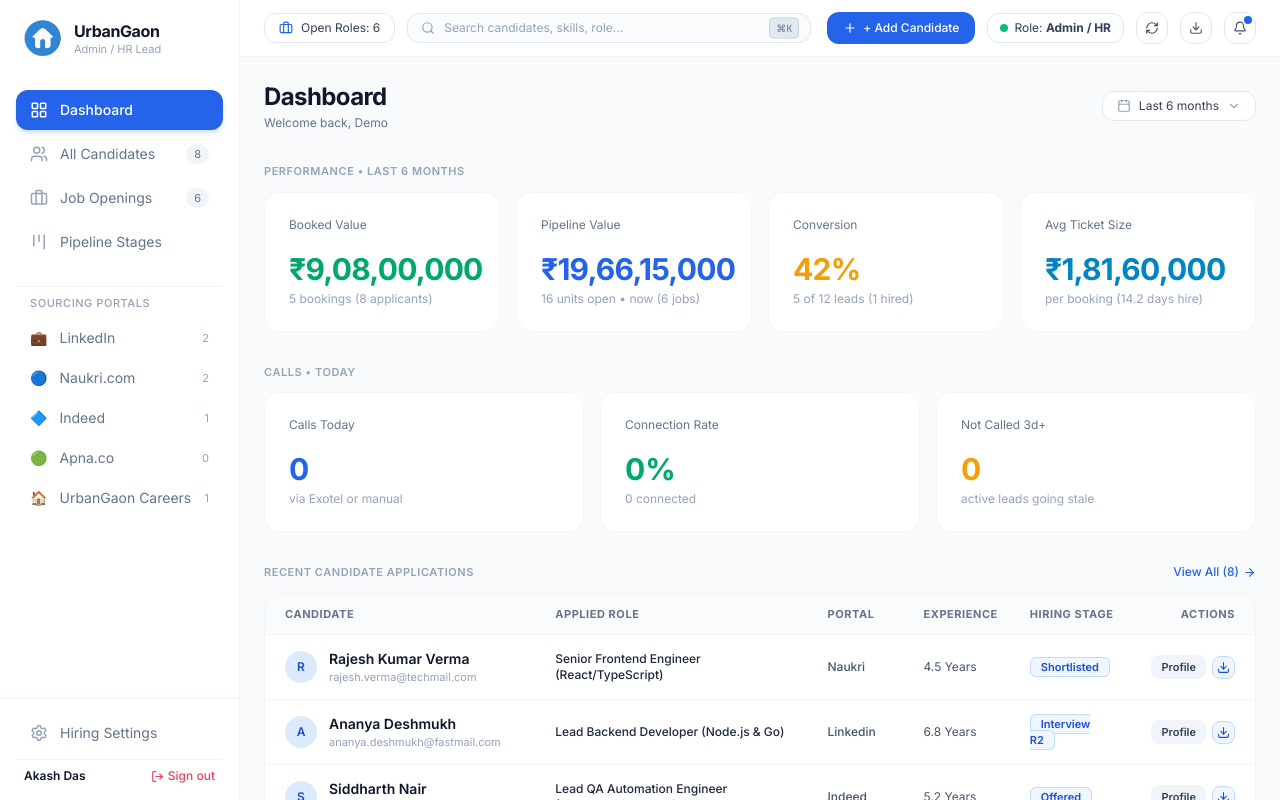
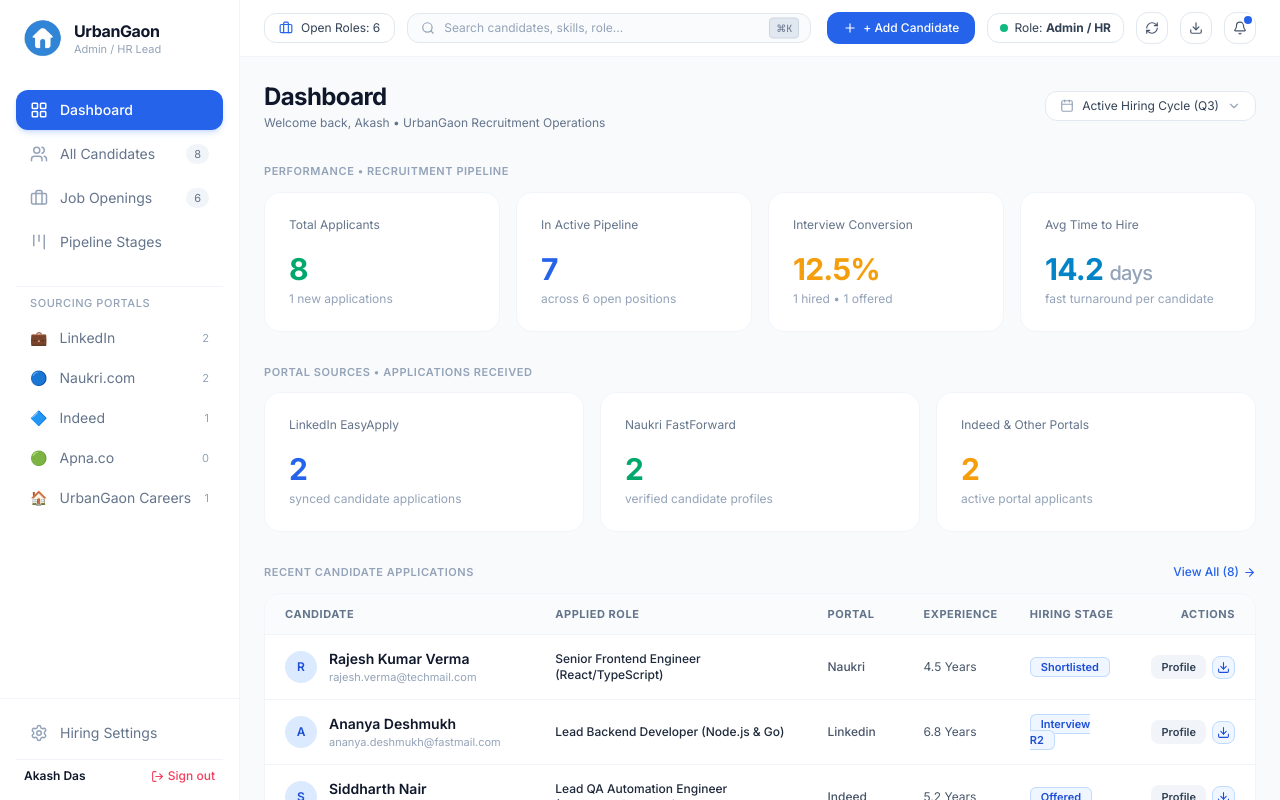
Before and after one commit to techdesk-del/recruitment-portal, a React (Vite) app: page / in a window 1280 px wide. Shown: the top 800 px of the page. Built offline with nearby package versions, Linux system fonts and the light colour scheme; no server answers.

Commit message:
feat: sync all tab contents dynamically with candidate database and portal filters

```diff
--- a/src/components/CandidateTable.tsx
+++ b/src/components/CandidateTable.tsx
@@ -9,7 +9,9 @@
   MapPin,
   ChevronLeft,
   ChevronRight,
-  RotateCcw
+  RotateCcw,
+  ArrowRight,
+  Filter
 } from 'lucide-react';
 import { useRecruitment } from '../context/RecruitmentContext';
 import { CandidateStatus, CandidateSource } from '../types';
@@ -24,7 +26,9 @@
     setSelectedCandidate,
     setPreviewResumeCandidate,
     downloadResume,
-    exportToCSV
+    exportToCSV,
+    activeView,
+    setActiveView
   } = useRecruitment();
 
   const [currentPage, setCurrentPage] = useState(1);
@@ -51,15 +55,20 @@
     { value: 'rejected', label: 'Rejected', color: 'bg-rose-50 text-rose-700 border-rose-300' }
   ];
 
-  // Quick stats counts
-  const totalCount = candidates.length;
-  const inReviewCount = candidates.filter((c) => ['screening', 'shortlisted'].includes(c.status)).length;
-  const interviewCount = candidates.filter((c) => ['interview_r1', 'interview_r2'].includes(c.status)).length;
-  const hiredCount = candidates.filter((c) => c.status === 'joined').length;
+  // Candidates in active portal or general scope
+  const scopedCandidates = candidates.filter((cand) => {
+    if (filters.source !== 'all' && cand.source !== filters.source) return false;
+    return true;
+  });
 
-  // Filter candidates
-  const filteredCandidates = candidates.filter((cand) => {
-    if (filters.source !== 'all' && cand.source !== filters.source) return false;
+  // Dynamic quick stats counts based on active scope
+  const totalCount = scopedCandidates.length;
+  const inReviewCount = scopedCandidates.filter((c) => ['screening', 'shortlisted'].includes(c.status)).length;
+  const interviewCount = scopedCandidates.filter((c) => ['interview_r1', 'interview_r2'].includes(c.status)).length;
+  const hiredCount = scopedCandidates.filter((c) => c.status === 'joined').length;
+
+  // Filter candidates for table display
+  const filteredCandidates = scopedCandidates.filter((cand) => {
     if (filters.status !== 'all' && cand.status !== filters.status) return false;
     if (filters.jobId !== 'all' && cand.jobId !== filters.jobId) return false;
     if (filters.searchQuery) {
@@ -94,10 +103,44 @@
       dateRange: 'all',
       minRating: 0
     });
+    setActiveView('candidates');
+  };
+
+  const portalTitles: Record<string, string> = {
+    linkedin: 'LinkedIn EasyApply Candidates',
+    naukri: 'Naukri.com Candidates',
+    indeed: 'Indeed Candidates',
+    apna: 'Apna.co Candidates',
+    urbangaon: 'UrbanGaon Careers Candidates',
+    internshala: 'Internshala Candidates'
   };
 
   return (
-    <div className="space-y-5 animate-fade-in pb-12 font-sans">
+    <div className="space-y-6 animate-fade-in pb-12 font-sans">
+
+      {/* Portal Header Title if specific portal is selected */}
+      {filters.source !== 'all' && (
+        <div className="flex items-center justify-between bg-white border border-slate-200/90 p-4 rounded-2xl shadow-2xs">
+          <div className="flex items-center gap-3">
+            <span className="text-xl">{sourceBadges[filters.source]?.icon || '📋'}</span>
+            <div>
+              <h2 className="text-base font-bold text-slate-900">
+                {portalTitles[filters.source] || `${filters.source.toUpperCase()} Candidates`}
+              </h2>
+              <p className="text-xs text-slate-400 font-normal">
+                Showing {filteredCandidates.length} candidate applications sourced from this portal
+              </p>
+            </div>
+          </div>
+          <button
+            onClick={resetFilters}
+            className="text-xs text-blue-600 hover:text-blue-700 font-medium flex items-center gap-1"
+          >
+            <span>View All Sources</span>
+            <ArrowRight size={13} />
+          </button>
+        </div>
+      )}
 
       {/* 4 Simple Top HR Metric Cards in Light Mode */}
       <div className="grid grid-cols-2 sm:grid-cols-4 gap-3">
@@ -107,7 +150,9 @@
         >
           <span className="text-[11px] font-medium text-slate-500 uppercase tracking-wider block">Total Applicants</span>
           <span className="text-2xl font-bold text-slate-900 mt-1 block">{totalCount}</span>
-          <span className="text-[11px] text-blue-600 font-medium mt-0.5 block">All Sourced Portals</span>
+          <span className="text-[11px] text-blue-600 font-medium mt-0.5 block">
+            {filters.source === 'all' ? 'All Sourced Portals' : `${sourceBadges[filters.source]?.label || filters.source}`}
+          </span>
         </div>
 
         <div
--- a/src/components/MainDashboard.tsx
+++ b/src/components/MainDashboard.tsx
@@ -38,130 +38,130 @@
   return (
     <div className="space-y-8 animate-fade-in pb-12 font-sans">
 
-      {/* Top Welcome Title & Filter Row matching exact reference screenshot */}
+      {/* Top Welcome Title & Filter Row */}
       <div className="flex flex-col sm:flex-row sm:items-center justify-between gap-4">
         <div>
           <h1 className="text-2xl font-bold text-slate-900 tracking-tight">Dashboard</h1>
-          <p className="text-xs text-slate-500 font-normal mt-0.5">Welcome back, Demo</p>
+          <p className="text-xs text-slate-500 font-normal mt-0.5">Welcome back, Akash • UrbanGaon Recruitment Operations</p>
         </div>
 
         <div className="flex items-center gap-2">
           <div className="flex items-center gap-2 px-3.5 py-1.5 rounded-xl bg-white border border-slate-200 text-xs font-normal text-slate-700 shadow-2xs cursor-pointer hover:border-slate-300 transition">
             <Calendar size={14} className="text-slate-400" />
-            <span>Last 6 months</span>
+            <span>Active Hiring Cycle (Q3)</span>
             <ChevronDown size={14} className="text-slate-400" />
           </div>
         </div>
       </div>
 
-      {/* SECTION 1: PERFORMANCE • LAST 6 MONTHS (Exact match to screenshot) */}
+      {/* SECTION 1: PERFORMANCE • RECRUITMENT PIPELINE */}
       <div className="space-y-3">
         <div className="text-[11px] font-semibold uppercase tracking-wider text-slate-400">
-          PERFORMANCE • LAST 6 MONTHS
+          PERFORMANCE • RECRUITMENT PIPELINE
         </div>
 
         <div className="grid grid-cols-1 sm:grid-cols-2 lg:grid-cols-4 gap-4">
 
-          {/* Card 1: Booked Value */}
+          {/* Card 1: Total Applicants */}
           <div
             onClick={() => setActiveView('candidates')}
             className="p-6 rounded-2xl bg-white border border-slate-100 shadow-2xs hover:shadow-xs hover:border-emerald-400 transition cursor-pointer flex flex-col justify-between min-h-[140px]"
           >
-            <span className="text-xs font-normal text-slate-500">Booked Value</span>
+            <span className="text-xs font-normal text-slate-500">Total Applicants</span>
             <div className="mt-2">
               <span className="text-3xl font-bold text-[#00a86b] tracking-tight">
-                ₹9,08,00,000
+                {metrics.totalApplications}
               </span>
-              <p className="text-xs text-slate-400 font-normal mt-1">5 bookings ({metrics.totalApplications} applicants)</p>
+              <p className="text-xs text-slate-400 font-normal mt-1">{metrics.statusBreakdown.applied} new applications</p>
             </div>
           </div>
 
-          {/* Card 2: Pipeline Value */}
+          {/* Card 2: Active Pipeline */}
           <div
             onClick={() => setActiveView('pipeline')}
             className="p-6 rounded-2xl bg-white border border-slate-100 shadow-2xs hover:shadow-xs hover:border-blue-400 transition cursor-pointer flex flex-col justify-between min-h-[140px]"
           >
-            <span className="text-xs font-normal text-slate-500">Pipeline Value</span>
+            <span className="text-xs font-normal text-slate-500">In Active Pipeline</span>
             <div className="mt-2">
               <span className="text-3xl font-bold text-[#2563eb] tracking-tight">
-                ₹19,66,15,000
+                {metrics.activeCandidates}
               </span>
-              <p className="text-xs text-slate-400 font-normal mt-1">16 units open • now ({jobs.length} jobs)</p>
+              <p className="text-xs text-slate-400 font-normal mt-1">across {jobs.length} open positions</p>
             </div>
           </div>
 
           {/* Card 3: Conversion */}
           <div className="p-6 rounded-2xl bg-white border border-slate-100 shadow-2xs flex flex-col justify-between min-h-[140px]">
-            <span className="text-xs font-normal text-slate-500">Conversion</span>
+            <span className="text-xs font-normal text-slate-500">Interview Conversion</span>
             <div className="mt-2">
               <span className="text-3xl font-bold text-[#f59e0b] tracking-tight">
-                42%
+                {metrics.overallConversionRate}%
               </span>
-              <p className="text-xs text-slate-400 font-normal mt-1">5 of 12 leads ({metrics.statusBreakdown.joined} hired)</p>
+              <p className="text-xs text-slate-400 font-normal mt-1">{metrics.statusBreakdown.joined} hired • {metrics.statusBreakdown.offered} offered</p>
             </div>
           </div>
 
-          {/* Card 4: Avg Ticket Size */}
+          {/* Card 4: Avg Time to Hire */}
           <div className="p-6 rounded-2xl bg-white border border-slate-100 shadow-2xs flex flex-col justify-between min-h-[140px]">
-            <span className="text-xs font-normal text-slate-500">Avg Ticket Size</span>
+            <span className="text-xs font-normal text-slate-500">Avg Time to Hire</span>
             <div className="mt-2">
               <span className="text-3xl font-bold text-[#0284c7] tracking-tight">
-                ₹1,81,60,000
+                {metrics.avgTimeToHireDays} <span className="text-xl font-medium text-slate-400">days</span>
               </span>
-              <p className="text-xs text-slate-400 font-normal mt-1">per booking ({metrics.avgTimeToHireDays} days hire)</p>
+              <p className="text-xs text-slate-400 font-normal mt-1">fast turnaround per candidate</p>
             </div>
           </div>
 
         </div>
       </div>
 
-      {/* SECTION 2: CALLS • TODAY (Exact match to screenshot) */}
+      {/* SECTION 2: PORTAL SOURCES • APPLICATIONS */}
       <div className="space-y-3">
         <div className="text-[11px] font-semibold uppercase tracking-wider text-slate-400">
-          CALLS • TODAY
+          PORTAL SOURCES • APPLICATIONS RECEIVED
         </div>
 
         <div className="grid grid-cols-1 sm:grid-cols-3 gap-4">
 
-          {/* Card 1: Calls Today */}
+          {/* Card 1: LinkedIn */}
           <div
             onClick={() => handlePortalFilter('linkedin')}
             className="p-6 rounded-2xl bg-white border border-slate-100 shadow-2xs hover:shadow-xs hover:border-blue-400 transition cursor-pointer min-h-[140px] flex flex-col justify-between"
           >
-            <span className="text-xs font-normal text-slate-500">Calls Today</span>
+            <span className="text-xs font-normal text-slate-500">LinkedIn EasyApply</span>
             <div className="mt-2">
               <span className="text-3xl font-bold text-[#2563eb]">
-                0
+                {metrics.sourceBreakdown.linkedin || 0}
               </span>
-              <p className="text-xs text-slate-400 font-normal mt-1">via Exotel or manual</p>
+              <p className="text-xs text-slate-400 font-normal mt-1">synced candidate applications</p>
             </div>
           </div>
 
-          {/* Card 2: Connection Rate */}
+          {/* Card 2: Naukri */}
           <div
             onClick={() => handlePortalFilter('naukri')}
             className="p-6 rounded-2xl bg-white border border-slate-100 shadow-2xs hover:shadow-xs hover:border-emerald-400 transition cursor-pointer min-h-[140px] flex flex-col justify-between"
           >
-            <span className="text-xs font-normal text-slate-500">Connection Rate</span>
+            <span className="text-xs font-normal text-slate-500">Naukri FastForward</span>
             <div className="mt-2">
               <span className="text-3xl font-bold text-[#00a86b]">
-                0%
+                {metrics.sourceBreakdown.naukri || 0}
               </span>
-              <p className="text-xs text-slate-400 font-normal mt-1">0 connected</p>
+              <p className="text-xs text-slate-400 font-normal mt-1">verified candidate profiles</p>
             </div>
           </div>
 
-          {/* Card 3: Not Called 3d+ */}
+          {/* Card 3: Indeed & Portals */}
           <div
             onClick={() => handlePortalFilter('indeed')}
             className="p-6 rounded-2xl bg-white border border-slate-100 shadow-2xs hover:shadow-xs hover:border-amber-400 transition cursor-pointer min-h-[140px] flex flex-col justify-between"
           >
-            <span className="text-xs font-normal text-slate-500">Not Called 3d+</span>
+            <span className="text-xs font-normal text-slate-500">Indeed & Other Portals</span>
             <div className="mt-2">
               <span className="text-3xl font-bold text-[#f59e0b]">
-                0
+                {(metrics.sourceBreakdown.indeed || 0) + (metrics.sourceBreakdown.apna || 0) + (metrics.sourceBreakdown.urbangaon || 0)}
               </span>
-              <p className="text-xs text-slate-400 font-normal mt-1">active leads going stale</p>
+              <p className="text-xs text-slate-400 font-normal mt-1">active portal applicants</p>
             </div>
           </div>
 
```
